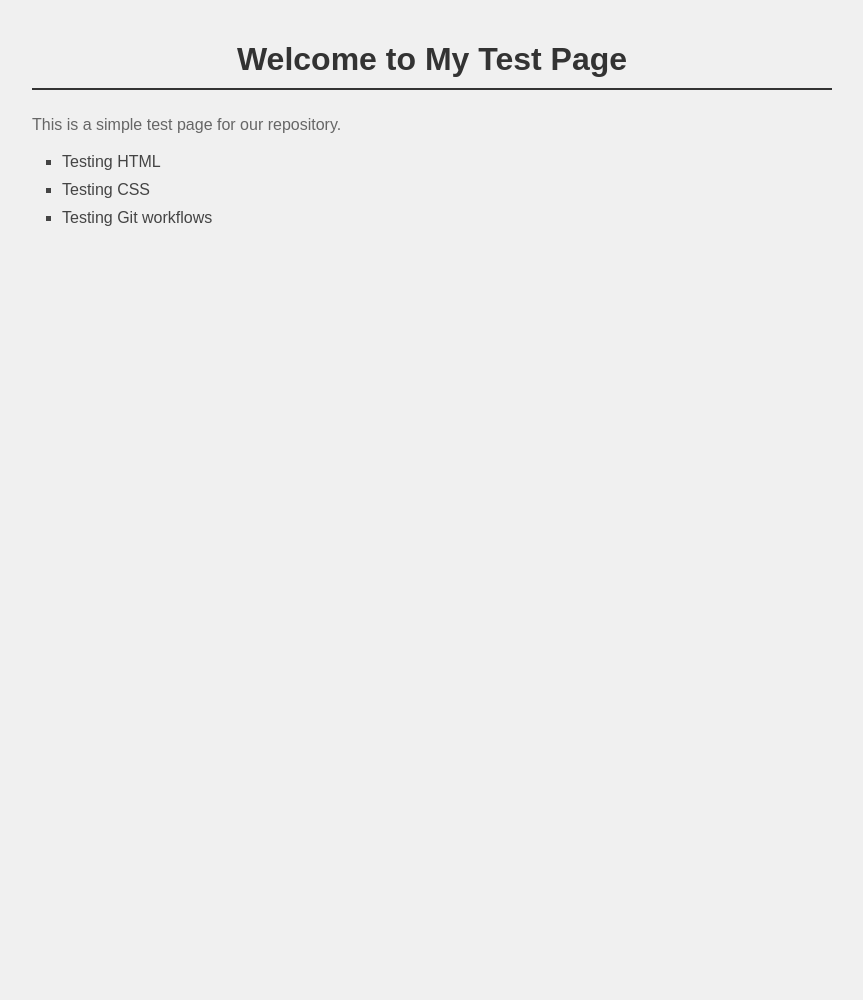
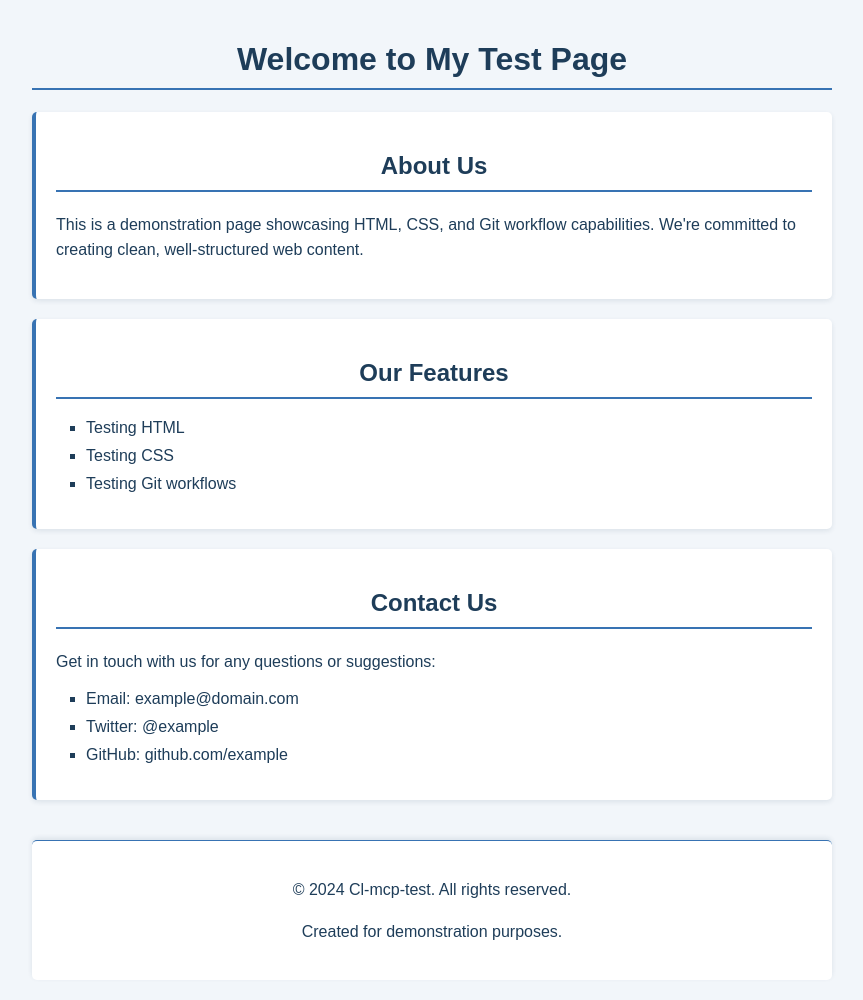
Before and after one commit to MMIX2009/Cl-mcp-test, a plain HTML site: page index.html in a window 1280 px wide. Shown: the whole page, without its empty margins (208-1071 px from the left). Before the commit the page ends 800 px from the top, so only its background shows below. Drawn offline with Linux system fonts and the light colour scheme.

Commit message:
Implement blue color scheme with enhanced UI features

```diff
--- a/index.html
+++ b/index.html
@@ -5,21 +5,29 @@
     <meta name="viewport" content="width=device-width, initial-scale=1.0">
     <title>Welcome to Cl-mcp-test</title>
     <style>
+        :root {
+            --primary-blue: #1e3d59;
+            --secondary-blue: #3873b3;
+            --light-blue: #f2f6fa;
+            --accent-blue: #2b5384;
+            --text-light: #ffffff;
+            --text-dark: #1e3d59;
+        }
         body {
             font-family: Arial, sans-serif;
             max-width: 800px;
             margin: 0 auto;
             padding: 20px;
-            background-color: #f0f0f0;
+            background-color: var(--light-blue);
         }
-        h1 {
-            color: #333;
+        h1, h2 {
+            color: var(--primary-blue);
             text-align: center;
-            border-bottom: 2px solid #333;
+            border-bottom: 2px solid var(--secondary-blue);
             padding-bottom: 10px;
         }
         p {
-            color: #666;
+            color: var(--text-dark);
             line-height: 1.6;
         }
         ul {
@@ -28,17 +36,63 @@
         }
         li {
             margin: 10px 0;
-            color: #444;
+            color: var(--text-dark);
+        }
+        .section {
+            background-color: white;
+            padding: 20px;
+            margin: 20px 0;
+            border-radius: 5px;
+            box-shadow: 0 2px 5px rgba(30, 61, 89, 0.1);
+            border-left: 4px solid var(--secondary-blue);
+        }
+        .section:hover {
+            box-shadow: 0 4px 8px rgba(30, 61, 89, 0.2);
+            transform: translateY(-2px);
+            transition: all 0.3s ease;
+        }
+        footer {
+            margin-top: 40px;
+            padding: 20px;
+            border-top: 1px solid var(--secondary-blue);
+            text-align: center;
+            color: var(--primary-blue);
+            background-color: white;
+            border-radius: 5px;
+            box-shadow: 0 -2px 5px rgba(30, 61, 89, 0.1);
         }
     </style>
 </head>
 <body>
     <h1>Welcome to My Test Page</h1>
-    <p>This is a simple test page for our repository.</p>
-    <ul>
-        <li>Testing HTML</li>
-        <li>Testing CSS</li>
-        <li>Testing Git workflows</li>
-    </ul>
+
+    <div class="section">
+        <h2>About Us</h2>
+        <p>This is a demonstration page showcasing HTML, CSS, and Git workflow capabilities. We're committed to creating clean, well-structured web content.</p>
+    </div>
+
+    <div class="section">
+        <h2>Our Features</h2>
+        <ul>
+            <li>Testing HTML</li>
+            <li>Testing CSS</li>
+            <li>Testing Git workflows</li>
+        </ul>
+    </div>
+
+    <div class="section">
+        <h2>Contact Us</h2>
+        <p>Get in touch with us for any questions or suggestions:</p>
+        <ul>
+            <li>Email: example@domain.com</li>
+            <li>Twitter: @example</li>
+            <li>GitHub: github.com/example</li>
+        </ul>
+    </div>
+
+    <footer>
+        <p>&copy; 2024 Cl-mcp-test. All rights reserved.</p>
+        <p>Created for demonstration purposes.</p>
+    </footer>
 </body>
 </html>
```
